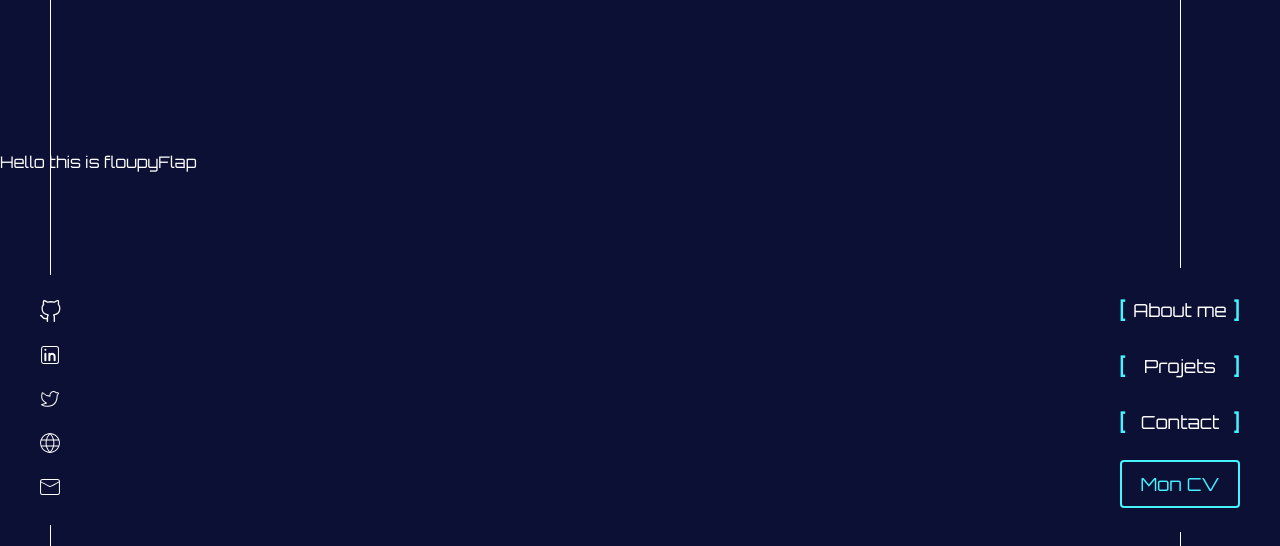
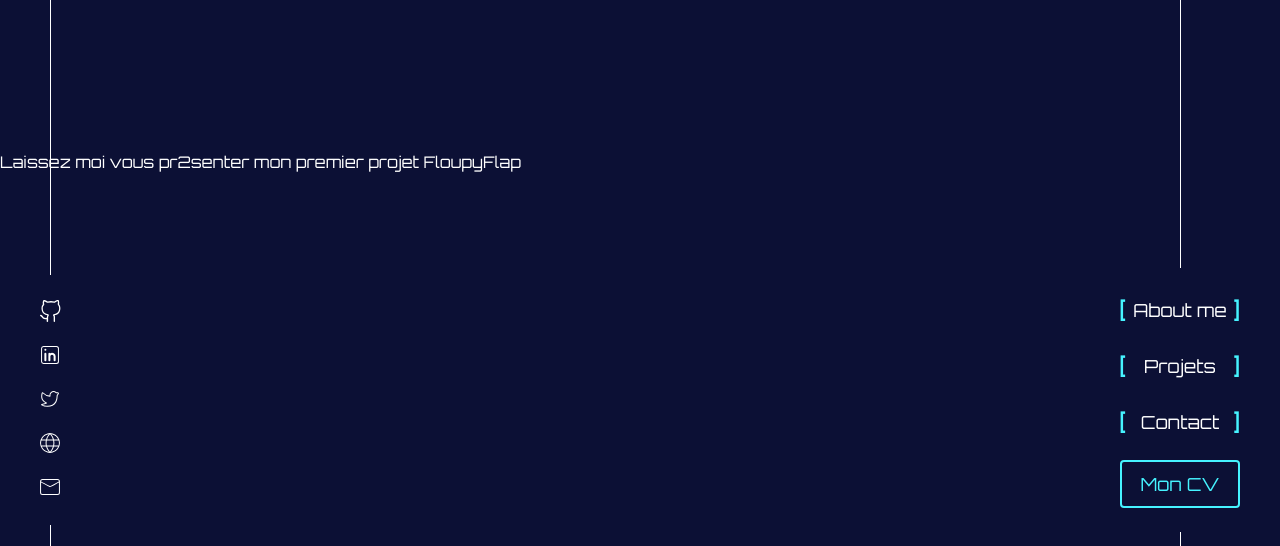
Before and after one commit to Minitsonga/Portfolio, a Next.js app: page /projets/floupyFlap in a window 1280 px wide. Shown: the top 546 px of the page. Built offline with nearby package versions, Linux system fonts and the light colour scheme.

Commit message:
Modified text in floupy page

```diff
--- a/app/projets/floupyFlap/page.tsx
+++ b/app/projets/floupyFlap/page.tsx
@@ -2,7 +2,7 @@
 export default function floupyFlap() {
     return (
       <div>
-        <h1>Hello this is floupyFlap</h1>
+        <h1>Laissez moi vous pr2senter mon premier projet FloupyFlap</h1>
       </div>
     );
   }
```
